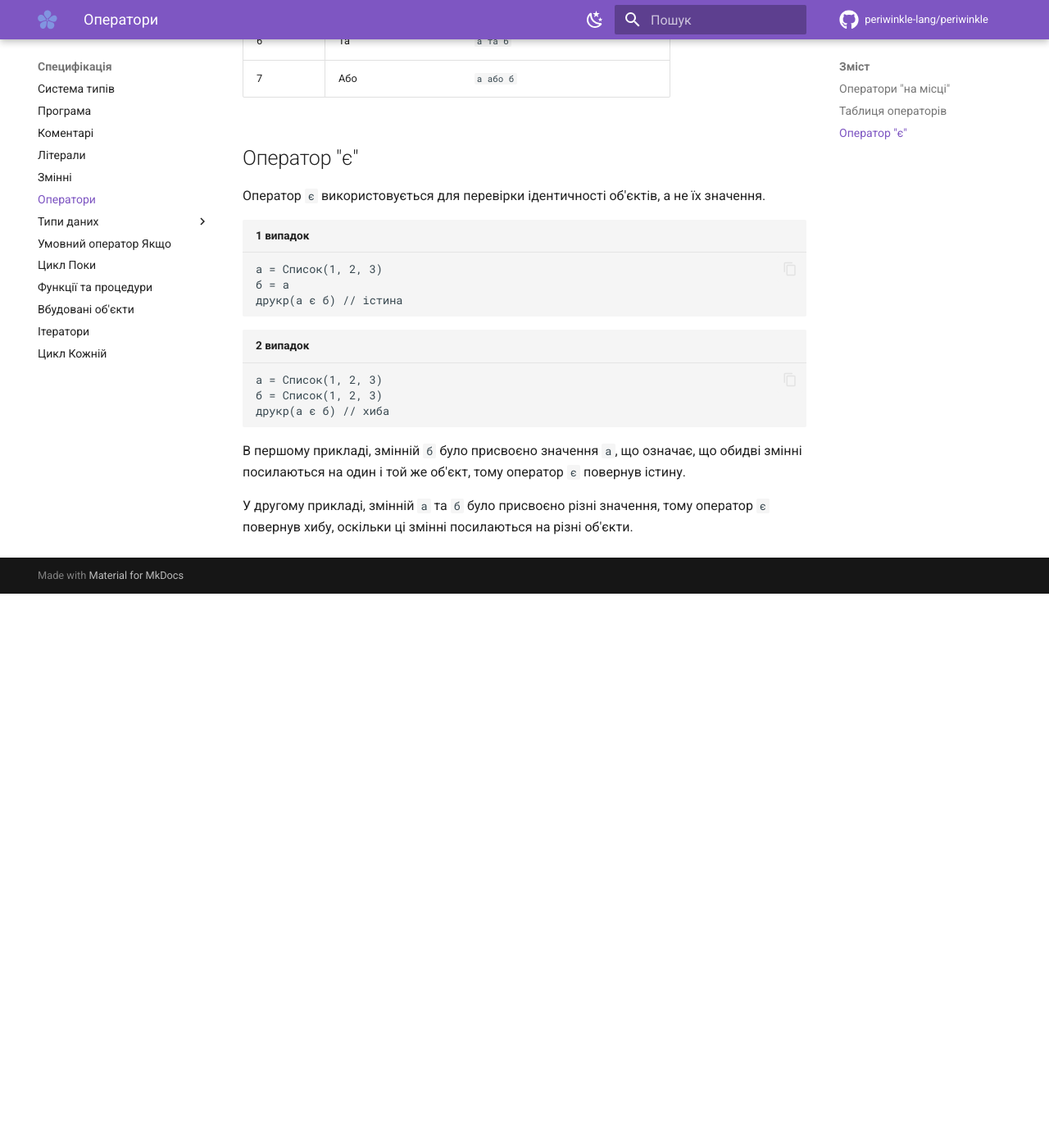
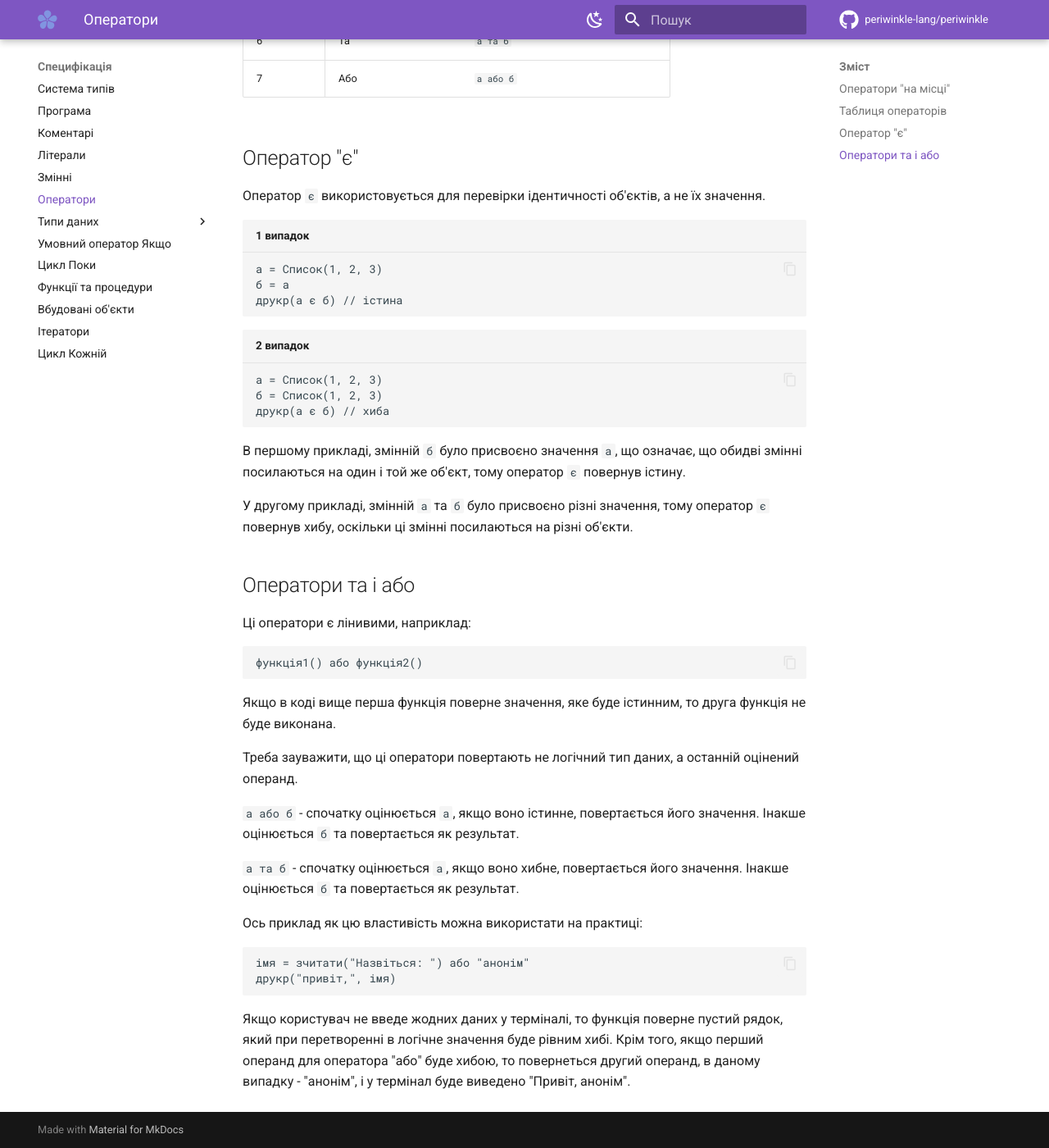
Before and after one commit to periwinkle-lang/periwinkle-docs, an MkDocs documentation site: the page built from docs/specification/operators.md, in a window 1280 px wide and 1400 px high, scrolled down 1307 px. Shown: the whole window at 82% size. Built offline with MkDocs 1.6.1 and Material for MkDocs 9.7.7, drawn with Linux system fonts in a browser that asks for light colours; comment, search, counter and statistics services are not loaded; before the commit the page ends 2031 px from its top, so only the background shows below that.

Commit message:
Оновлення документації

````diff
--- a/docs/specification/operators.md
+++ b/docs/specification/operators.md
@@ -164,3 +164,28 @@
 В першому прикладі, змінній `б` було присвоєно значення `а`, що означає, що обидві змінні посилаються на один і той же об'єкт, тому оператор `#!periwinkle є` повернув істину.
 
 У другому прикладі, змінній `а` та `б` було присвоєно різні значення, тому оператор `#!periwinkle є` повернув хибу, оскільки ці змінні посилаються на різні об'єкти.
+
+## Оператори та і або
+
+Ці оператори є лінивими, наприклад:
+
+``` periwinkle linenums="0"
+функція1() або функція2()
+```
+
+Якщо в коді вище перша функція поверне значення, яке буде істинним, то друга функція не буде виконана.
+
+Треба зауважити, що ці оператори повертають не логічний тип даних, а останній оцінений операнд.
+
+`#!periwinkle а або б` - спочатку оцінюється `а`, якщо воно істинне, повертається його значення. Інакше оцінюється `б` та повертається як результат.
+
+`#!periwinkle а та б` - спочатку оцінюється `а`, якщо воно хибне, повертається його значення. Інакше оцінюється `б` та повертається як результат.
+
+Ось приклад як цю властивість можна використати на практиці:
+
+``` periwinkle linenums="0"
+імя = зчитати("Назвіться: ") або "анонім"
+друкр("привіт,", імя)
+```
+
+Якщо користувач не введе жодних даних у терміналі, то функція поверне пустий рядок, який при перетворенні в логічне значення буде рівним хибі. Крім того, якщо перший операнд для оператора "або" буде хибою, то повернеться другий операнд, в даному випадку - "анонім", і у термінал буде виведено "Привіт, анонім".
````
Also changed, not shown: docs/specification/datatype/number.md (+0 -9 lines), docs/specification/datatype/string.md (+6 -2 lines).
